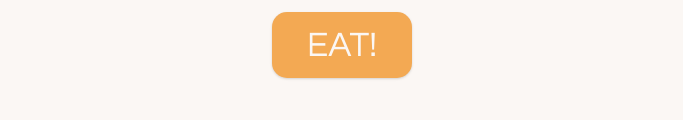
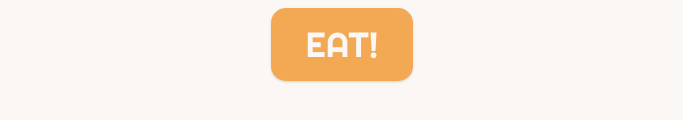
Before and after one commit to anewlens/idk_wbu, a website: page public/index.html in a window 1280 px wide. Shown: the part 454-574 px from the top of the page, 298-981 px from the left. Drawn offline with Linux system fonts and the light colour scheme.

Commit message:
+activateBtnFont

```diff
--- a/package.json
+++ b/package.json
@@ -6,6 +6,7 @@
   "scripts": {
     "test": "echo \"Error: no test specified\" && exit 1",
     "start": "node server.js",
+    "push": "concurrently \"git push\" \"git push heroku master\"",
     "server": "nodemon server.js"
   },
   "author": "Robbie Carroll",
--- a/public/style.css
+++ b/public/style.css
@@ -75,6 +75,7 @@ button:active {
 }
 
 #activate {
+    font-family: 'Righteous', cursive;
     font-size: 3.5rem;
     margin-top: 1.5rem;
     padding: 1.5rem 3.5rem;
```
Also changed, not shown: 1 other file.
